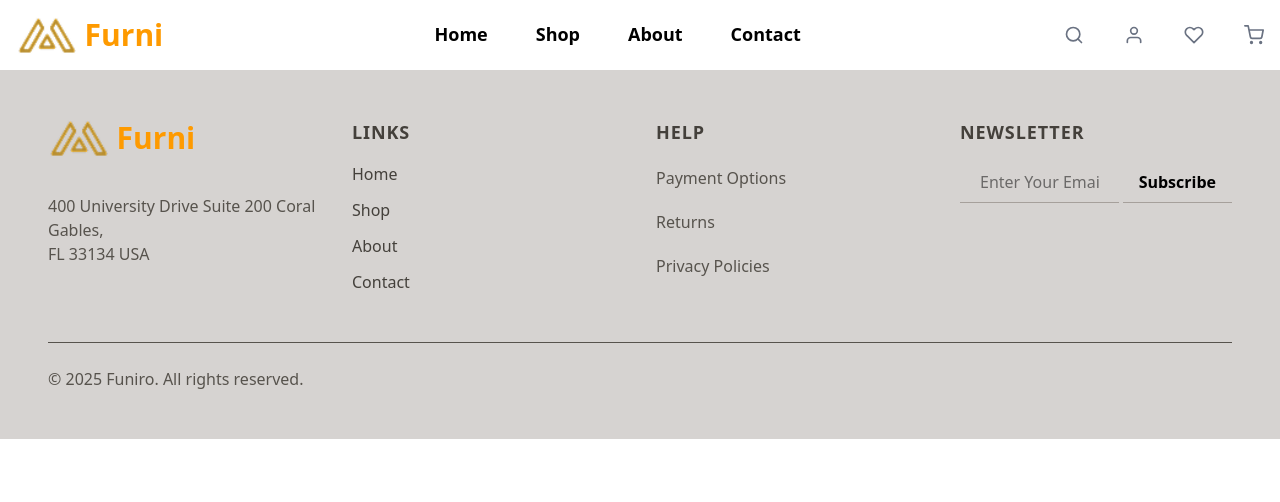
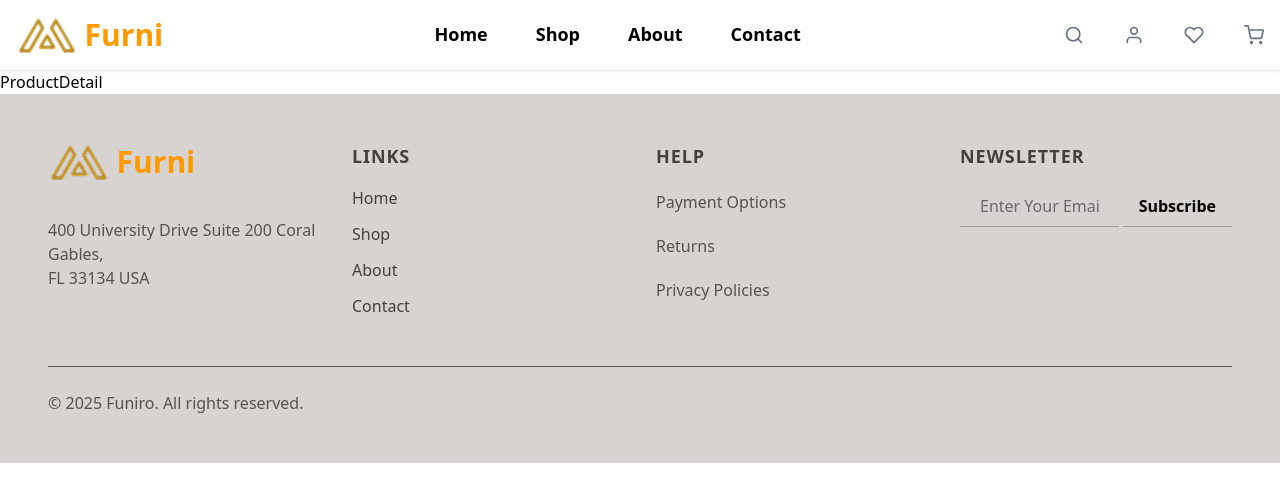
Before and after one commit to olaoluwajf/Furniro-Ecommerce, a React (Vite) app in the folder Farniture/: page /ProductDetail in a window 1280 px wide. Shown: the top 502 px of the page. Built offline with nearby package versions, Linux system fonts and the light colour scheme.

Commit message:
Add ShopHero and productDetail components to App component

```diff
--- a/Farniture/src/App.jsx
+++ b/Farniture/src/App.jsx
@@ -8,6 +8,7 @@ import GalleryImages from "./Components/GalleryImage";
 import Shop from "./Components/Shop";
 import ShopHero from "./Components/ShopHero";
 import {Route, Routes } from "react-router-dom";
+import ProductDetail from "./Components/ProductDetail";
 
 function App() {
 
@@ -15,10 +16,9 @@ function App() {
     <>
       <Header/>
       <Routes>
-              <Route path="/" element={<Home/>}>
-              </Route>
-              <Route path="/ShopHero" element={<ShopHero/>}>
-              </Route>
+              <Route path="/" element={<Home/>}>  </Route>
+              <Route path="/ShopHero" element={<ShopHero/>}></Route>
+              <Route path="/ProductDetail" element={<ProductDetail/>}></Route>
       </Routes>
       <Footer/>
     </>
```
